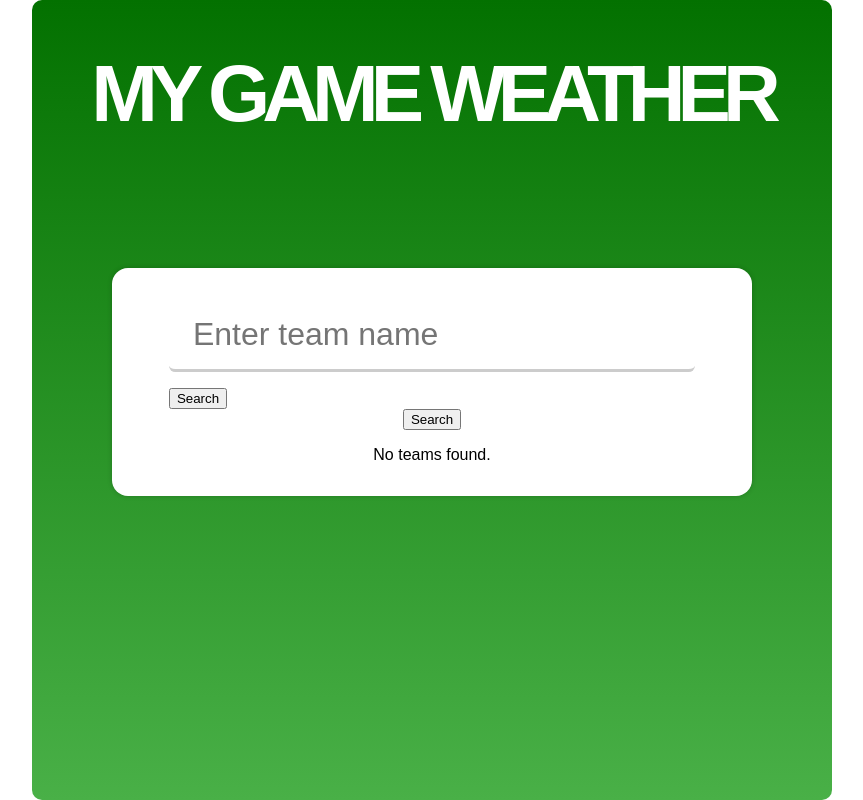
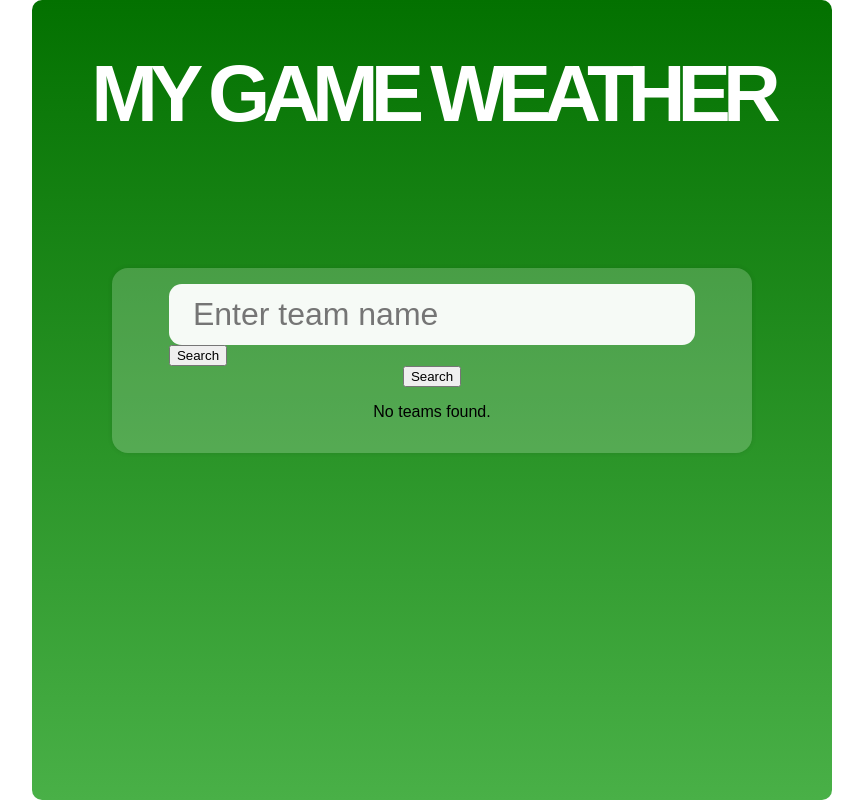
Before and after one commit to PaulGreetham/my-game-weather, a React (Create React App) app: page / in a window 1280 px wide. Shown: the whole page, without its empty margins (208-1071 px from the left). Built offline with nearby package versions, Linux system fonts and the light colour scheme.

Commit message:
search design updated

```diff
--- a/src/App.scss
+++ b/src/App.scss
@@ -17,7 +17,6 @@
     color: white;
     padding: 2rem;
     text-align: center;
-    position: sticky;
     top: 0;
     z-index: 1;
 
--- a/src/components/home/Home.scss
+++ b/src/components/home/Home.scss
@@ -5,9 +5,13 @@
   align-items: center;
   padding: 1rem;
   max-width: 100%;
-  background-color: #ffffff;
-  box-shadow: 0 0 5px rgba(0, 0, 0, 0.2);
+  background-color: rgb(255, 255, 255, 0.2);
+  box-shadow: 0 0 5px rgba(0, 0, 0, 0.1);
   border-radius: 1rem;
+}
+
+.Home:hover {
+  background-color: rgb(255, 255, 255, 0.22);
 }
 
 .team-list {
--- a/src/components/searchbox/SearchBox.scss
+++ b/src/components/searchbox/SearchBox.scss
@@ -3,14 +3,12 @@
 
   input[type='text'] {
     width: 100%;
-    padding: 1rem 1.5rem;
-    margin: 1rem 0;
+    padding: 0.75rem 1.5rem;
     box-sizing: border-box;
     border: none;
-    border-bottom: 0.2rem solid #ccc;
-    font-size: 1.6rem;
-    background-color: white;
-    border-radius: 0.4rem;
+    font-size: 1.25rem;
+    background-color: rgb(255, 255, 255, 0.95);
+    border-radius: 0.8rem;
 
     &:focus {
       outline: none;
@@ -22,7 +20,7 @@
     top: calc(100% + 1rem);
     left: 0;
     right: 0;
-    background-color: white;
+    background-color: rgb(255, 255, 255, 0.6);
     border: 0.1rem solid #ccc;
     border-top: none;
     border-radius: 0 0 0.4rem 0.4rem;
```
